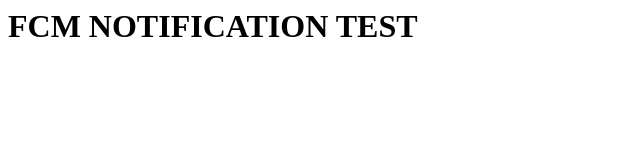
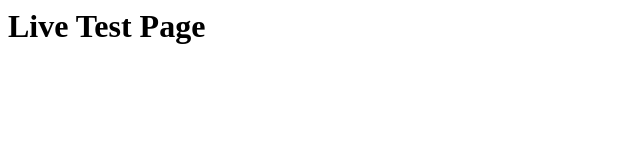
Before and after one commit to fampropertiesgit/livetest, a plain HTML site: page index.html in a window 1280 px wide. Shown: the whole page, without its empty margins (0-640 px from the left). Drawn offline with Linux system fonts and the light colour scheme.

Commit message:
Initial Commit

```diff
--- a/index.html
+++ b/index.html
@@ -1,9 +1,9 @@
 <html>
     <head>
-        <title>FCM Notification Test</title>
+        <title>Live Test Page</title>
     </head>
     <body>
-        <h1>FCM NOTIFICATION TEST</h1>
+        <h1>Live Test Page</h1>
     </body>
     <script type="text/javascript">
         const Topic = "livetest";
```
